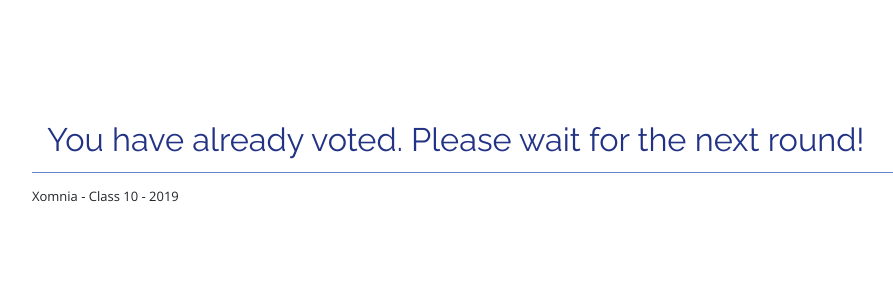
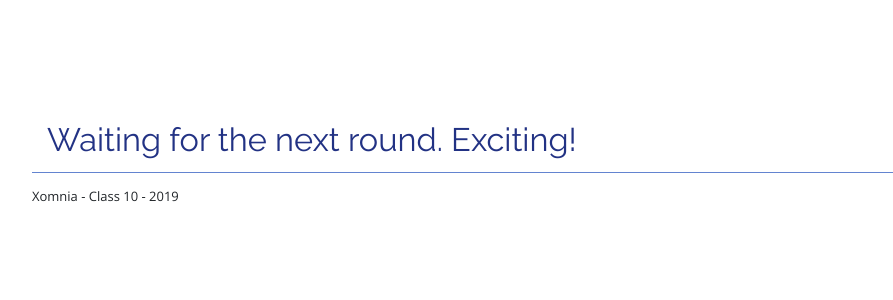
Before and after one commit to Rukshar/capstone-class-10, a Flask app: template src/flaskapp/templates/vote/already.html in a window 1280 px wide. Shown: the part 72-372 px from the top of the page, without its empty margins (53-946 px from the left). Run offline with Flask 3, Linux system fonts and the light colour scheme; the template is opened without the code that fills it, so the values that code supplies are empty; some libraries are stand-ins or nearby versions.

Commit message:
More QoL to templates

```diff
--- a/src/flaskapp/templates/vote/already.html
+++ b/src/flaskapp/templates/vote/already.html
@@ -2,7 +2,7 @@
 {% block content %}
 
 <div class="container">
-    <h1>You have already voted. Please wait for the next round!</h1>
+    <h1>Waiting for the next round. Exciting!</h1>
 
     <script>
     setTimeout(function(){
--- a/src/flaskapp/templates/vote/voted.html
+++ b/src/flaskapp/templates/vote/voted.html
@@ -7,7 +7,7 @@
     <script>
     setTimeout(function(){
         window.location.href = '/vote';
-    }, 1000);
+    }, 2000);
     </script>
 </div>
 
```
